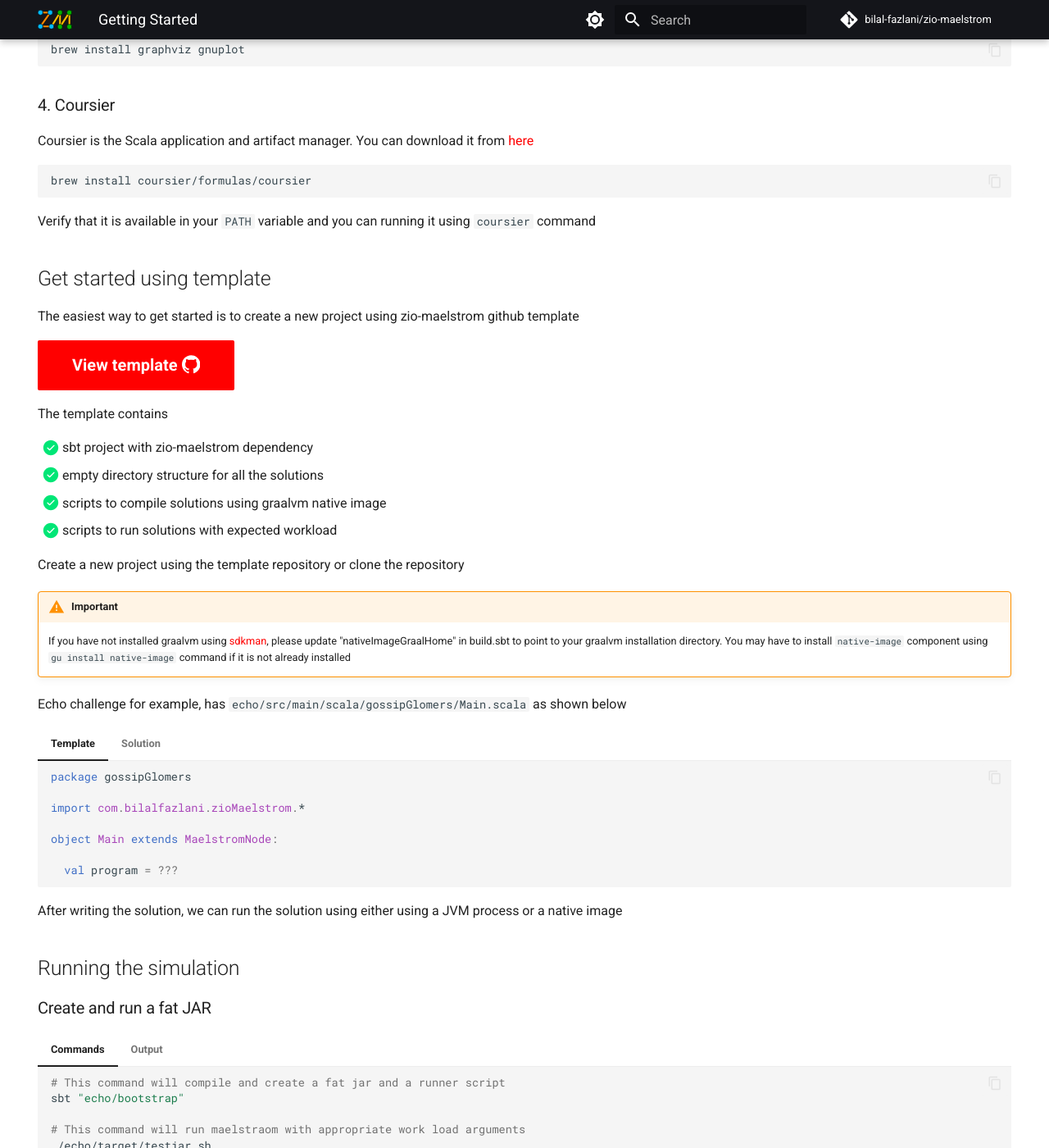
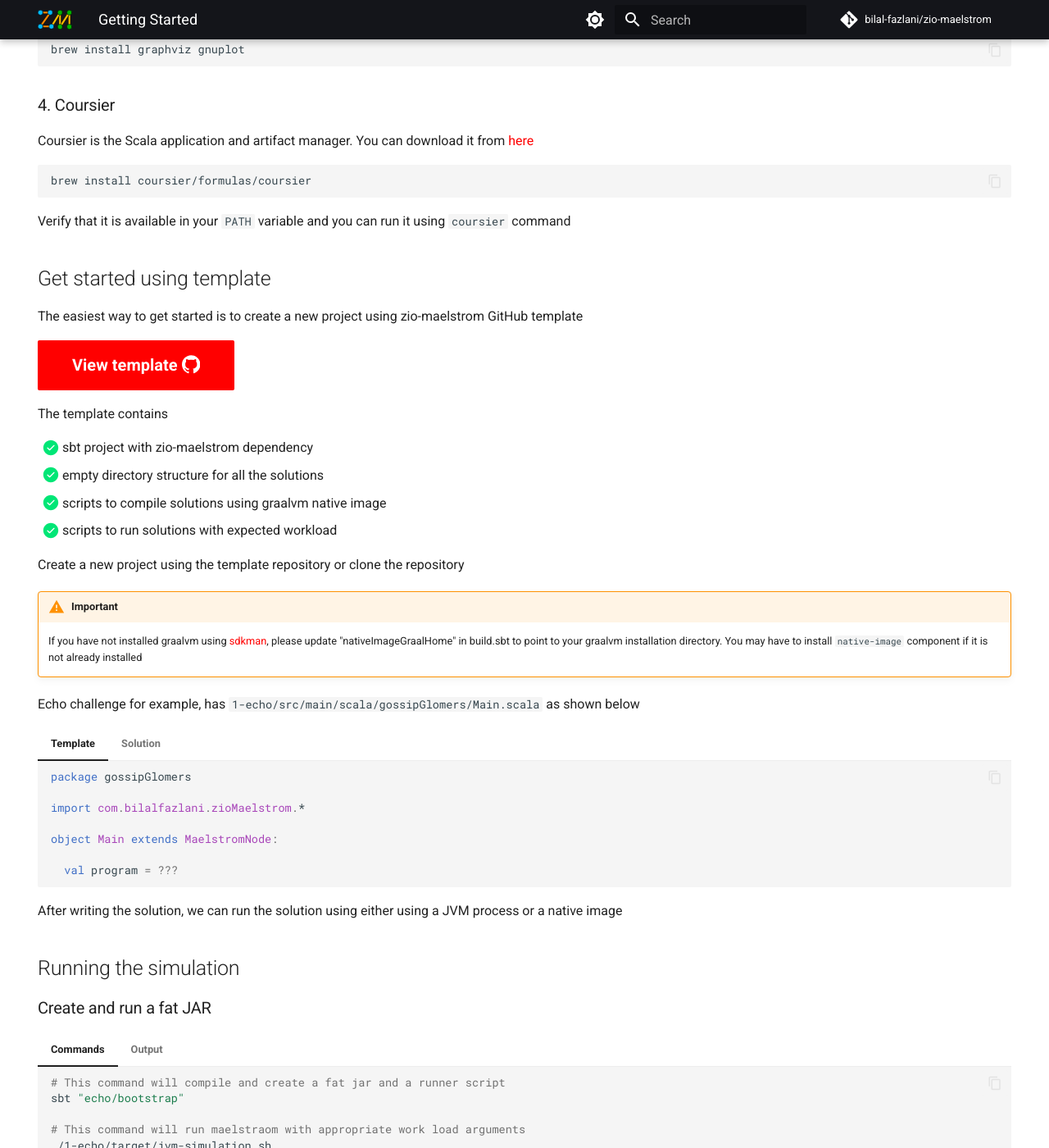
Before and after one commit to bilal-fazlani/zio-maelstrom, an MkDocs documentation site: the page built from docs/getting-started/index.md, in a window 1280 px wide and 1400 px high, scrolled down 1238 px. Shown: the whole window at 82% size. Built offline with MkDocs 1.6.1 and Material for MkDocs 9.7.7, drawn with Linux system fonts in a browser that asks for light colours; plug-ins that fetch from the network failed and are left out; comment, search, counter and statistics services are not loaded; some of the changed text lies outside the part shown.

Commit message:
update getting started page

````diff
--- a/docs/getting-started/index.md
+++ b/docs/getting-started/index.md
@@ -64,11 +64,11 @@ Coursier is the Scala application and artifact manager. You can download it from
 brew install coursier/formulas/coursier
 ```
 
-Verify that it is available in your `PATH` variable and you can running it using `coursier` command
+Verify that it is available in your `PATH` variable and you can run it using `coursier` command
 
 ## Get started using template
 
-The easiest way to get started is to create a new project using zio-maelstrom github template
+The easiest way to get started is to create a new project using zio-maelstrom GitHub template
 
 [View template :simple-github:](https://github.com/bilal-fazlani/gossip-glomers-scala-template){ .md-button .md-button--primary }
 
@@ -82,9 +82,9 @@ The template contains
 Create a new project using the template repository or clone the repository
 
 !!! important warning
-    If you have not installed graalvm using [sdkman](https://sdkman.io), please update "nativeImageGraalHome" in build.sbt to point to your graalvm installation directory. You may have to install `native-image` component using `gu install native-image` command if it is not already installed
+    If you have not installed graalvm using [sdkman](https://sdkman.io), please update "nativeImageGraalHome" in build.sbt to point to your graalvm installation directory. You may have to install `native-image` component if it is not already installed
 
-Echo challenge for example, has `echo/src/main/scala/gossipGlomers/Main.scala` as shown below
+Echo challenge for example, has `1-echo/src/main/scala/gossipGlomers/Main.scala` as shown below
 
 === "Template"
     ```scala
@@ -131,7 +131,7 @@ After writing the solution, we can run the solution using either using a JVM pro
     sbt "echo/bootstrap"
 
     # This command will run maelstraom with appropriate work load arguments
-    ./echo/target/testjar.sh
+    ./1-echo/target/jvm-simulation.sh
     ```
 === "Output"
     ```
@@ -181,7 +181,7 @@ After writing the solution, we can run the solution using either using a JVM pro
     sbt "echo/nativePackage"
 
     # This command will run maelstraom with appropriate work load arguments
-    ./echo/target/test.sh
+    ./1-echo/target/native-simulation.sh
     ```
 === "Output"
     ```
@@ -220,9 +220,14 @@ After writing the solution, we can run the solution using either using a JVM pro
 
 ## Maelstrom reports
 
-To view run results, run
+To view run results, first go the target directory
 
 ```bash
-# This command starts a web server on port 8080 where you can view the results
+cd 1-echo/target
+```
+
+Then run the following command to serve report in browser
+
+```bash
 maelstrom serve
 ```
````
Also changed, not shown: other parts of docs/getting-started/index.md (+1 -1 lines), 1 other file.
